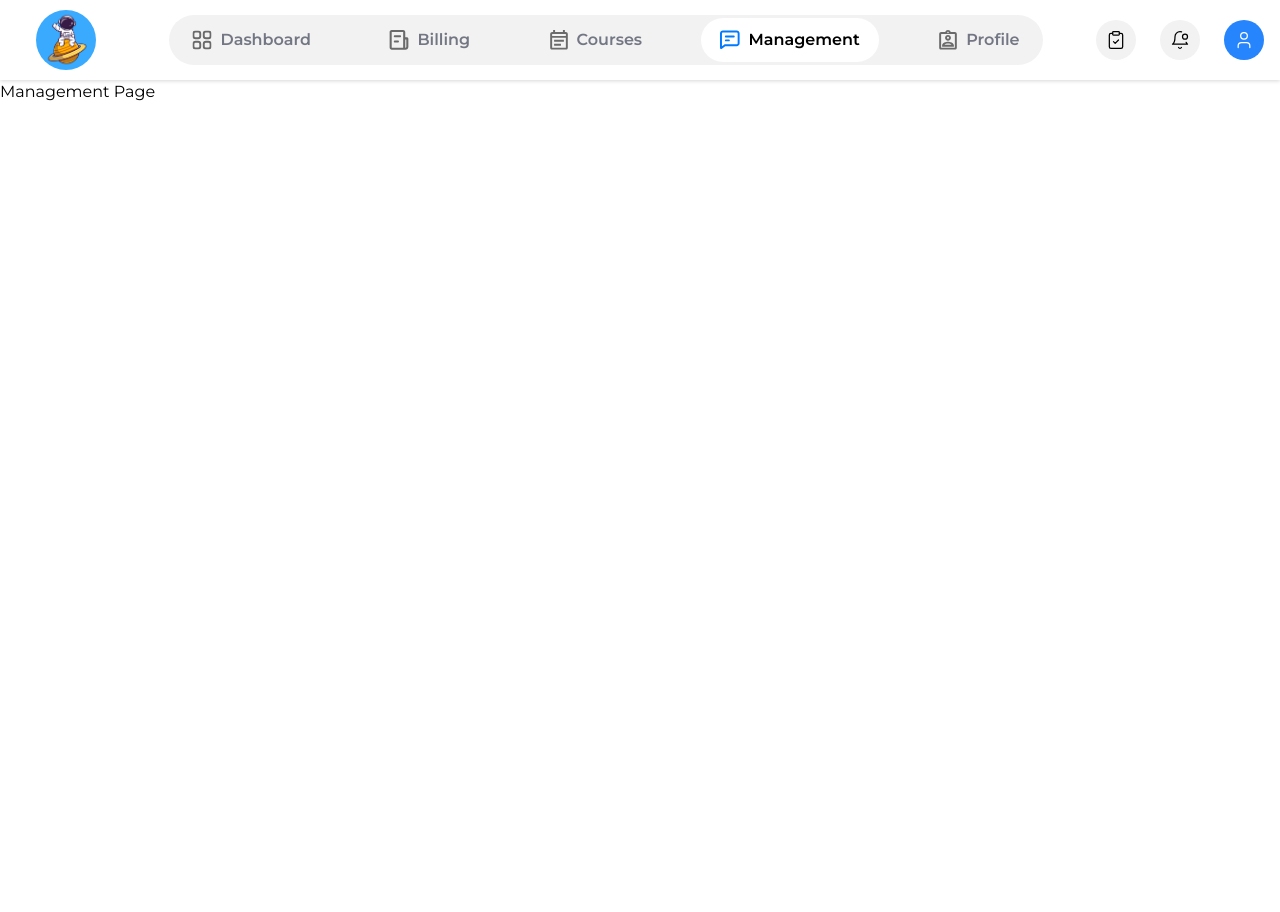
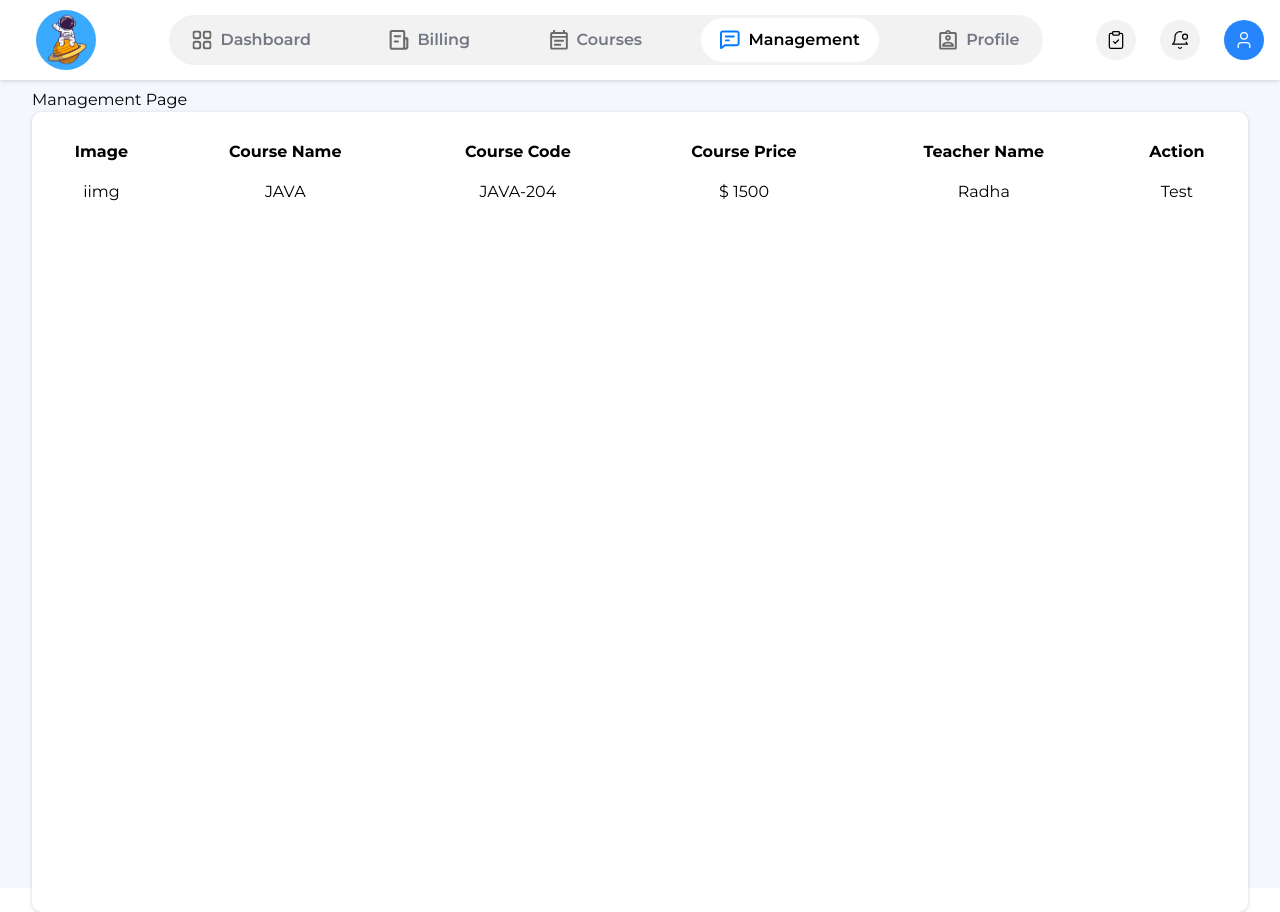
Before and after one commit to MavModz/app-management, a React (Create React App) app in the folder client/: page /management in a window 1280 px wide. Before the commit the page ends 800 px from the top, so only its background shows below. Built offline with nearby package versions, Linux system fonts and the light colour scheme; sample sign-in values are in the browser's storage.

Commit message:
course card ui fix

```diff
--- a/client/src/Components/Cards/Card.jsx
+++ b/client/src/Components/Cards/Card.jsx
@@ -2,7 +2,6 @@ import React from 'react';
 import Thumb from '../../assets/images/course-img.png';
 import './card.css';
 function Card({courseName, courseCode, teacherName, coursePrice}) {
-    console.log("Card props:", { courseName, courseCode, teacherName, coursePrice });
     return (
         <>
             <div className="card-container">
@@ -14,7 +13,7 @@ function Card({courseName, courseCode, teacherName, coursePrice}) {
                     <p>{courseCode}</p>
                     <h4>{courseName}</h4>
                     <h5>{teacherName}</h5>
-                    <h5>{coursePrice}</h5>
+                    <h5>Rs. {coursePrice}/-</h5>
                   </div>
                 </div>
             </div>
--- a/client/src/pages/Billing/Billing.jsx
+++ b/client/src/pages/Billing/Billing.jsx
@@ -2,6 +2,7 @@ import React, { useState, useEffect } from 'react';
 import { allcoursesfunction } from '../../Services/api';
 import Header from '../../Components/Header/Header';
 import Card from '../../Components/Cards/Card';
+import './billing.css';
 
 function Billing() {
   const [courses, setCourses] = useState([]);
@@ -12,20 +13,18 @@ function Billing() {
   const fetchAllCourses = async () => {
     try {
       const response = await allcoursesfunction();
-      console.log("Fetched Courses:", response);
-      setCourses(response.data);
-    }
-
-    catch (error) {
+      setCourses(response);
+    } catch (error) {
       console.log(error);
     }
-  }
+  };
 
   return (
     <div>
       <Header />
       Billing Page
-      {Array.isArray(courses) && courses.map(course => (
+      <div className="course-list-cards">
+        {courses.map(course => (
           <Card
             key={course._id}
             courseName={course.courseName}
@@ -35,6 +34,7 @@ function Billing() {
           />
         ))}
       </div>
+    </div>
   )
 }
 
--- /dev/null
+++ b/client/src/pages/Billing/billing.css
@@ -0,0 +1,4 @@
+.course-list-cards {
+    display: flex;
+    gap: 24px;
+}
--- a/client/src/pages/Management/Management.jsx
+++ b/client/src/pages/Management/Management.jsx
@@ -1,11 +1,35 @@
-import React from 'react'
-import Header from '../../Components/Header/Header'
+import React from 'react';
+import User from '../../assets/images/user-2.jpg';
+import Header from '../../Components/Header/Header';
+import './management.css';
 
 function Management() {
   return (
-    <div>
+    <div className='bg-[#f4f7fe]'>
       <Header />
-      Management Page
+      <div className="management-container h-screen">
+        Management Page
+        <div className="table-wrapper">
+          <table className='data-table'>
+            <tr>
+              <th>Image</th>
+              <th>Course Name</th>
+              <th>Course Code</th>
+              <th>Course Price</th>
+              <th>Teacher Name</th>
+              <th>Action</th>
+            </tr>
+            <tr>
+              <td>iimg</td>
+              <td>JAVA</td>
+              <td>JAVA-204</td>
+              <td>$ 1500</td>
+              <td>Radha</td>
+              <td>Test</td>
+            </tr>
+          </table>
+        </div>
+      </div>
     </div>
   )
 }
--- /dev/null
+++ b/client/src/pages/Management/management.css
@@ -0,0 +1,24 @@
+.management-container {
+    margin-left: 2rem;
+    margin-right: 2rem;
+    margin-top: 0.5rem;
+    background-color: var(--background);
+}
+
+.table-wrapper {
+    width: 100%;
+    height: 100%;
+    border-radius: 10px;
+    padding: 20px 5px;
+    background-color: var(--background-white);
+    box-shadow: var(--box-shadow);
+}
+
+.data-table {
+    width: 100%;
+}
+
+td, th {
+    padding: 8px;
+    text-align: center;
+}
```
Lines whose indentation alone changed are shown as unchanged.
